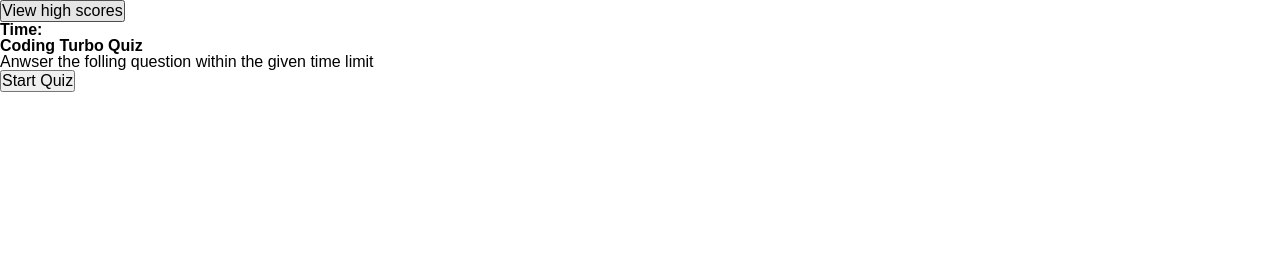
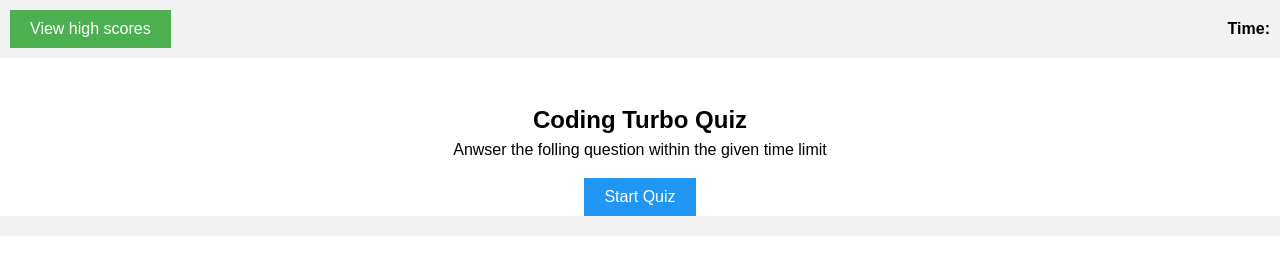
Before and after one commit to JR728/turbotechquiz, a plain HTML site: page index.html in a window 1280 px wide. Drawn offline with Linux system fonts and the light colour scheme.

Commit message:
style of the webpage

```diff
--- a/assets/css/style.css
+++ b/assets/css/style.css
@@ -1,32 +1,62 @@
-/*resets the box size of every element*/
-* {
-    margin: 0;
-    padding: 0;
-    box-sizing: border-box;
+/*The type of character */
+body {
+  font-family: Arial, sans-serif;
+  margin: 0;
+  padding: 0;
 }
-
-/*gives the body element a parent height to compare against*/
-html {
-    height: 100%;
+/*Distance of padding box and background color*/
+.header {
+  background-color: #f2f2f2;
+  padding: 10px;
 }
-
-body {
-    min-height: 100%;
-    line-height: 1;
-    font-family: sans-serif;
+/* where the score and time is*/
+.score-time {
+  display: flex;
+  justify-content: space-between;
+  align-items: center;
 }
-
-h1, h2, h3, h4, h5, h6 {
-    font-size: 100%;
+/* what the high score button looks like green box and white text font size and what cursor look like when hover over*/
+.score-btn {
+  background-color: #4caf50;
+  color: white;
+  border: none;
+  padding: 10px 20px;
+  text-align: center;
+  text-decoration: none;
+  display: inline-block;
+  font-size: 16px;
+  cursor: pointer;
 }
-
-/* matches the font of special elements to the rest of the page*/
-input, select, option, optgroup, textarea, button, pre, code {
-    font-size: 100%;
-    font-family: inherit;
+/* on the style of the whole sect5ion of the start quiz*/
+.start-quiz {
+  text-align: center;
+  margin-top: 50px;
 }
-
-/* removes default bullet points from lists */
-ol, ul{
-    list-style: none;
+/* size of of the text and margin distice from the bottom*/
+h2 {
+  font-size: 24px;
+  margin-bottom: 10px;
 }
+/* size of the text and margin from the bottom*/
+p {
+  font-size: 16px;
+  margin-bottom: 20px;
+}
+/* style of the start quiz button blue box and white text font size and what cursor look like when hover over*/
+#start-quiz-btn {
+  background-color: #2196f3;
+  color: white;
+  border: none;
+  padding: 10px 20px;
+  text-align: center;
+  text-decoration: none;
+  display: inline-block;
+  font-size: 16px;
+  cursor: pointer;
+}
+/* style of footer*/
+footer {
+  background-color: #f2f2f2;
+  padding: 10px;
+  text-align: center;
+}
--- a/index.html
+++ b/index.html
@@ -11,13 +11,13 @@
 <body>
     <header class="header">
         <div class="score-time">
-            <button id="high-score" class="btn">View high scores</button>
+            <button id="high-score" class="score-btn">View high scores</button>
             <h1>Time: </h1>
     </header>
     <div class="start-quiz">
         <h2>Coding Turbo Quiz</h2>
         <p>Anwser the folling question within the given time limit</p>
-        <button id="start-quiz">Start Quiz</button>
+        <button id="start-quiz-btn">Start Quiz</button>
     </div>
     <script src="./assets/script.js"></script>
 </body>
```
